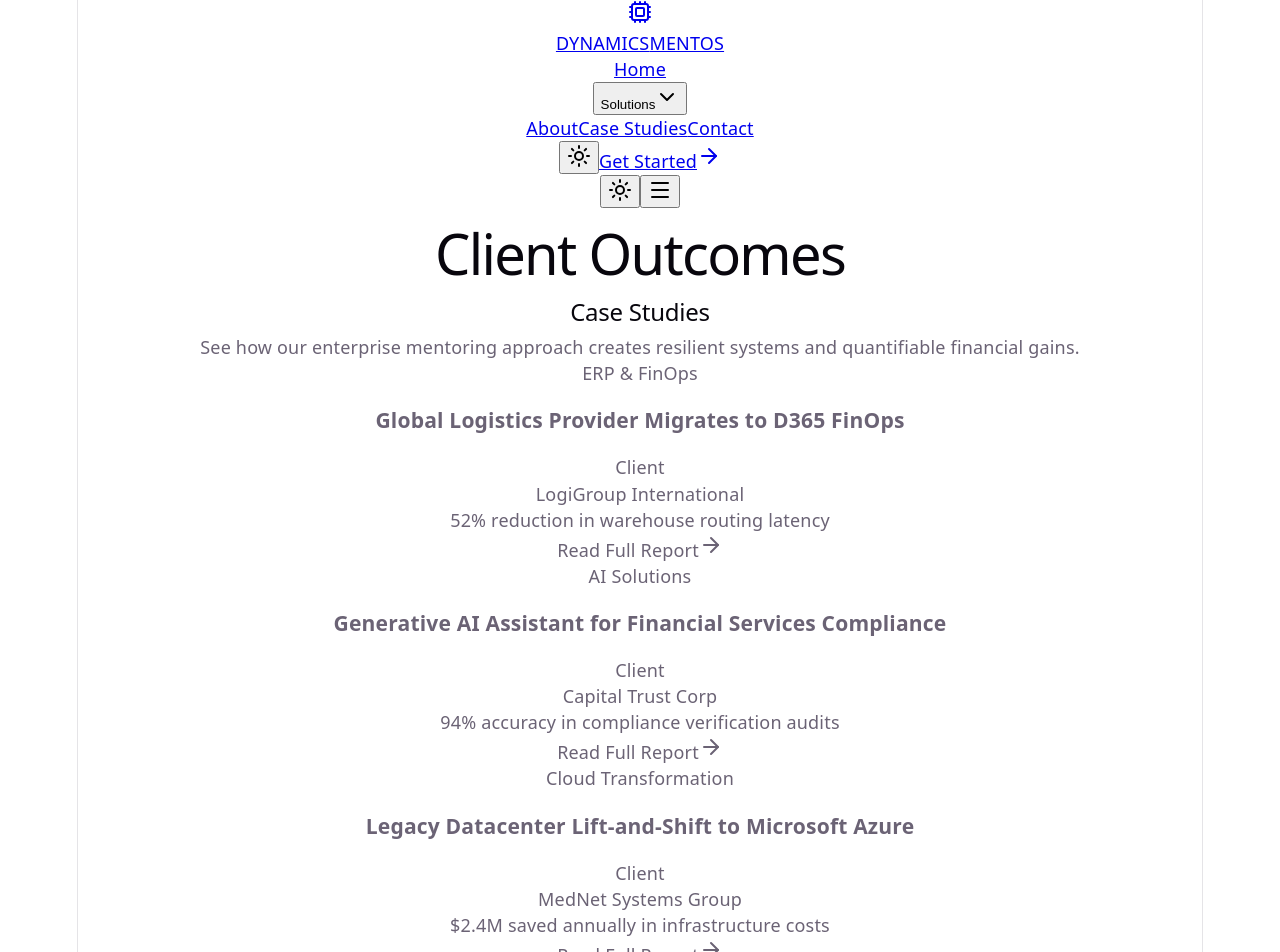
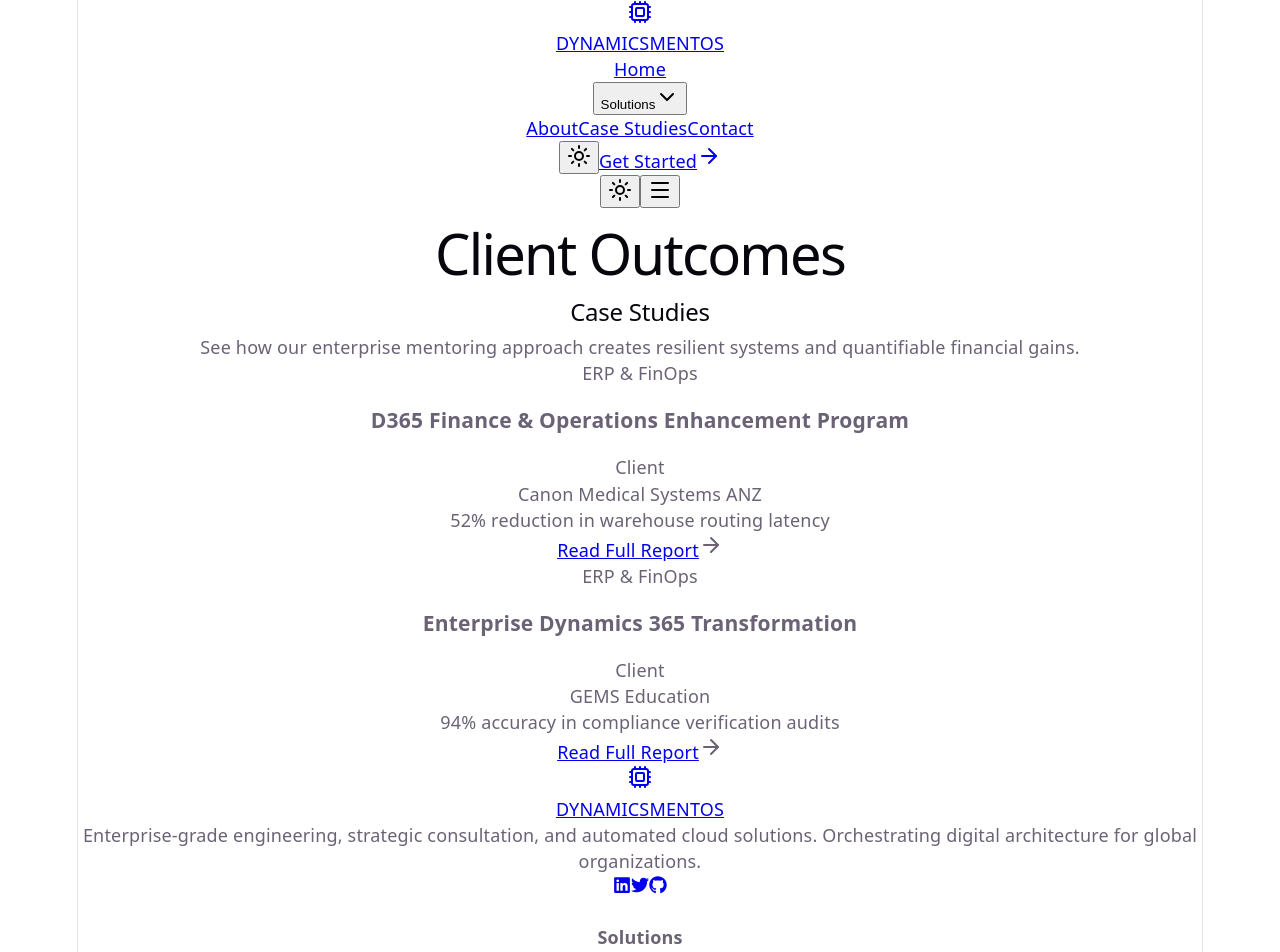
Before and after one commit to akashkumar0212/DynamicsMento-frontend-development, a React (Vite) app: page /case-studies in a window 1280 px wide. Shown: the top 952 px of the page. Built offline with nearby package versions, Linux system fonts and the light colour scheme; the HTML template or start-up script is replaced by a standard one.

Commit message:
added Case Studies

```diff
--- a/src/pages/CaseStudies.jsx
+++ b/src/pages/CaseStudies.jsx
@@ -4,26 +4,29 @@ import { ArrowRight, BarChart3, Cloud, HelpCircle } from "lucide-react";
 export default function CaseStudies() {
   const cases = [
     {
-      title: "Global Logistics Provider Migrates to D365 FinOps",
-      client: "LogiGroup International",
+      title: "D365 Finance & Operations Enhancement Program",
+      client: "Canon Medical Systems ANZ",
       metric: "52% reduction in warehouse routing latency",
       tag: "ERP & FinOps",
-      icon: BarChart3
+      icon: BarChart3,
+      report: "\public\\reports\\Canon_Medical_ANZ_D365FO_Case_Study.pdf"
     },
     {
-      title: "Generative AI Assistant for Financial Services Compliance",
-      client: "Capital Trust Corp",
+      title: "Enterprise Dynamics 365 Transformation",
+      client: "GEMS Education",
       metric: "94% accuracy in compliance verification audits",
-      tag: "AI Solutions",
-      icon: HelpCircle
+      tag: "ERP & FinOps",
+      icon: HelpCircle,
+      report: "\public\\reports\\GEMS_Education_D365_Case_Study.pdf"
     },
-    {
-      title: "Legacy Datacenter Lift-and-Shift to Microsoft Azure",
-      client: "MedNet Systems Group",
-      metric: "$2.4M saved annually in infrastructure costs",
-      tag: "Cloud Transformation",
-      icon: Cloud
-    }
+    // {
+    //   title: "Legacy Datacenter Lift-and-Shift to Microsoft Azure",
+    //   client: "MedNet Systems Group",
+    //   metric: "$2.4M saved annually in infrastructure costs",
+    //   tag: "Cloud Transformation",
+    //   icon: Cloud
+    //   report: "/reports/canon-report.pdf"
+    // }
   ];
 
   return (
@@ -67,7 +70,14 @@ export default function CaseStudies() {
                   {study.metric}
                 </div>
                 <div className="flex items-center space-x-1.5 text-xs font-bold text-slate-900 dark:text-white cursor-pointer hover:text-primary transition-colors">
-                  <span>Read Full Report</span>
+                  {/* <span>Read Full Report</span> */}
+                  <a
+                      href={study.report}
+                      target="_blank"
+                      rel="noopener noreferrer"
+                    >
+                      <span>Read Full Report</span>
+                  </a>
                   <ArrowRight className="h-3.5 w-3.5" />
                 </div>
               </div>
```
Also changed, not shown: 2 other files (tests, documents, lock files or other folders).
